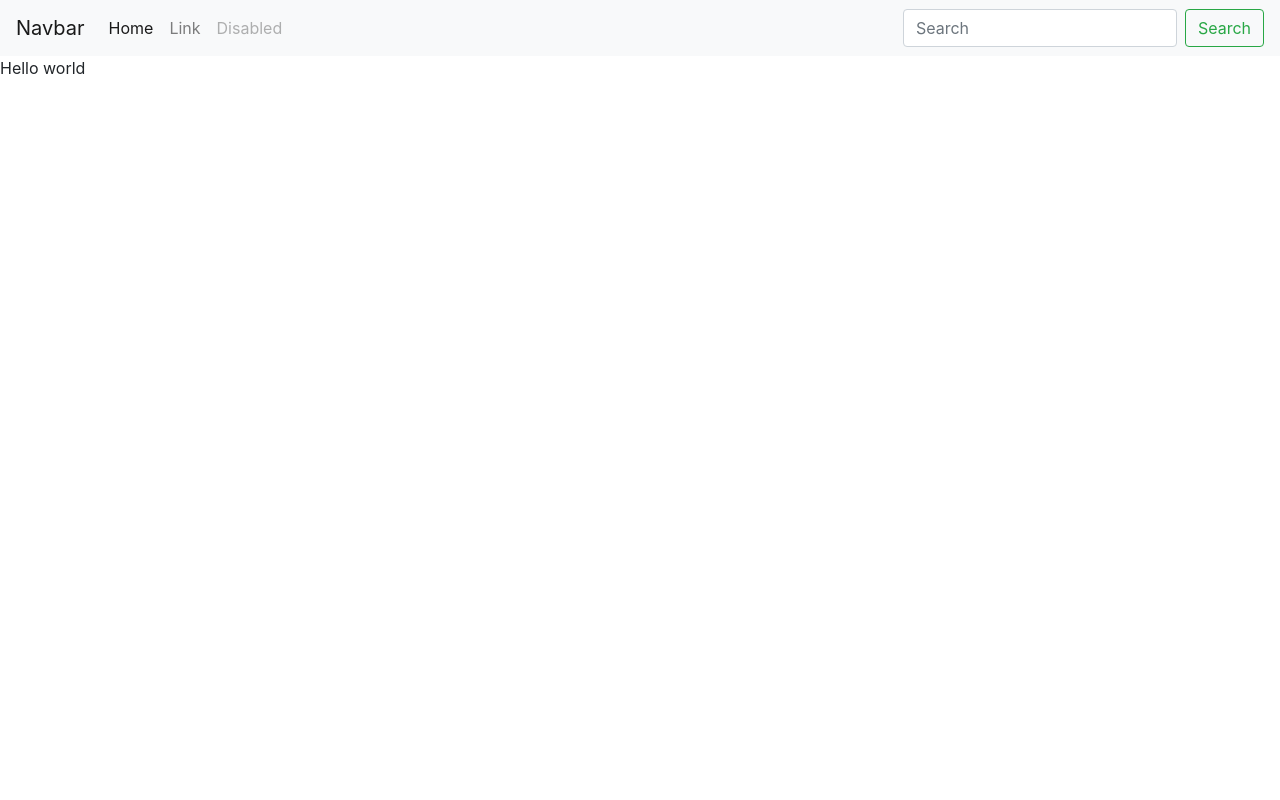
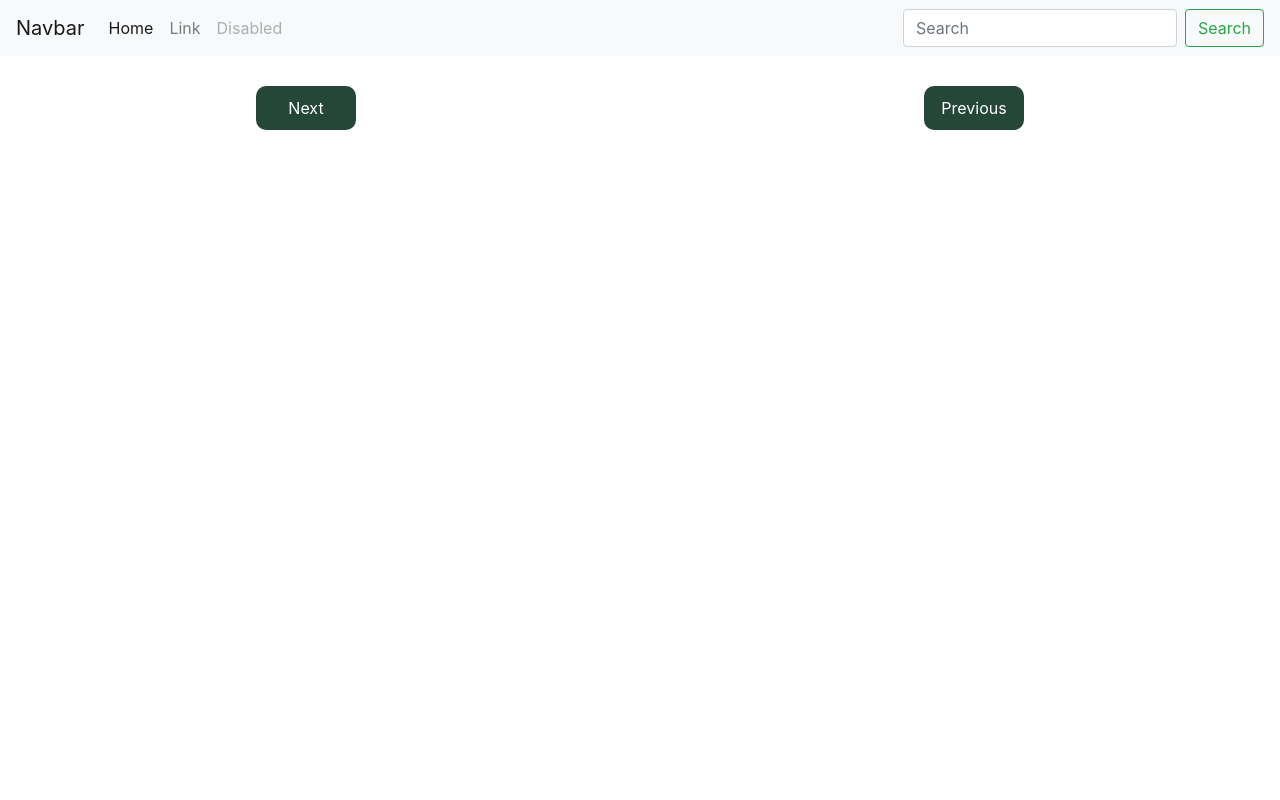
Before and after one commit to amirhnajafiz-archive/vue-survey, a Vue app in the folder SurVue/survue/: page / in a window 1280 px wide. Shown: the top 800 px of the page. Built offline with nearby package versions, Linux system fonts and the light colour scheme.

Commit message:
app container added

```diff
--- a/SurVue/survue/src/App.vue
+++ b/SurVue/survue/src/App.vue
@@ -1,7 +1,7 @@
 <template>
   <div>
     <AppHeader />
-    <div style="height: 100vh">Hello world</div>
+    <AppContainer style="height: 100vh">Hello world</AppContainer>
     <AppFooter />
   </div>
 </template>
@@ -9,12 +9,14 @@
 <script>
 import AppHeader from "./components/Header";
 import AppFooter from "./components/Footer";
+import AppContainer from "./components/Container"
 
 export default {
   name: "App",
   components: {
     AppHeader,
     AppFooter,
+    AppContainer
   },
 };
 </script>
--- /dev/null
+++ b/SurVue/survue/src/components/Container.vue
@@ -0,0 +1,39 @@
+<template>
+  <div>
+    <div id="btns-nav">
+      <button>Next</button>
+      <button>Previous</button>
+    </div>
+  </div>
+</template>
+
+<script>
+export default {
+  name: "AppContainer",
+};
+</script>
+
+<style scoped>
+#btns-nav {
+  display: flex;
+  width: 60%;
+  max-height: 50px;
+  justify-content: space-between;
+  margin: 30px auto;
+}
+
+#btns-nav > button {
+    background-color: #25473a;
+    color: #ffffff;
+    padding: 10px;
+    outline: none;
+    border: 0px solid black;
+    border-radius: 10px;
+    width: 100px;
+}
+
+#btns-nav > button:hover {
+    background-color: #8f8f8f;
+    color: #25473a;
+}
+</style>
```
Also changed, not shown: 1 other file (tests, documents, lock files or other folders).
